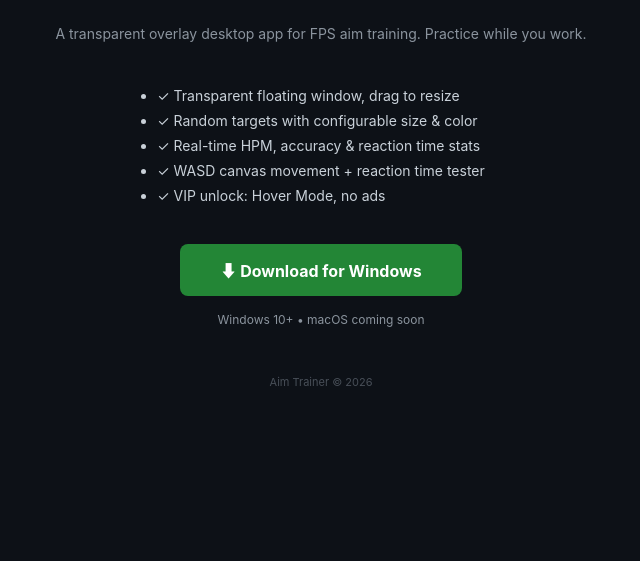
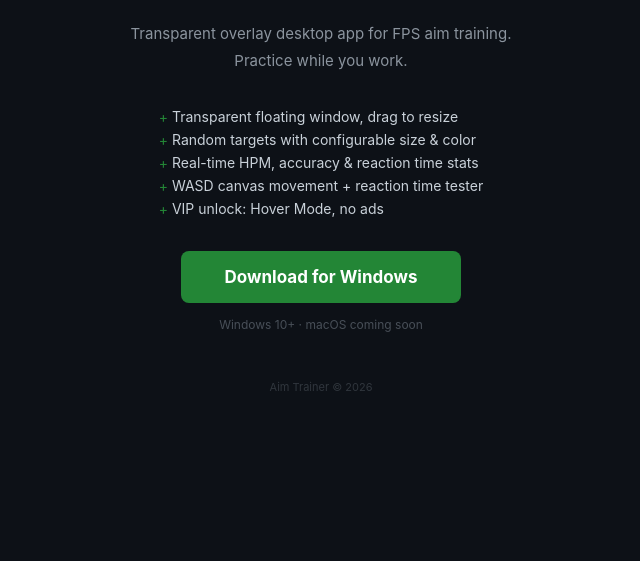
Before and after one commit to jerenai/desktop-aim, a plain HTML site: page index.html in a window 1280 px wide. Shown: the part 239-800 px from the top of the page, without its empty margins (319-959 px from the left). Drawn offline with Linux system fonts and the light colour scheme.

Commit message:
clean landing page

```diff
--- a/index.html
+++ b/index.html
@@ -1,38 +1,53 @@
 <!DOCTYPE html>
-<html lang="zh-CN">
+<html lang="en">
 <head>
 <meta charset="UTF-8">
 <meta name="viewport" content="width=device-width, initial-scale=1.0">
 <title>Aim Trainer - Desktop FPS Aim Practice</title>
 <style>
-  * { margin: 0; padding: 0; box-sizing: border-box; }
-  body { font-family: -apple-system, BlinkMacSystemFont, 'Segoe UI', sans-serif; background: #0d1117; color: #c9d1d9; min-height: 100vh; display: flex; align-items: center; justify-content: center; }
-  .container { text-align: center; padding: 40px 20px; max-width: 600px; }
-  h1 { font-size: 32px; margin-bottom: 8px; color: #fff; }
-  .version { font-size: 14px; color: #58a6ff; margin-bottom: 24px; }
-  .desc { font-size: 14px; color: #8b949e; line-height: 1.8; margin-bottom: 32px; }
-  .features { text-align: left; display: inline-block; margin-bottom: 32px; }
-  .features li { margin: 8px 0; font-size: 14px; }
-  .download-btn { display: inline-block; padding: 14px 40px; background: #238636; color: #fff; text-decoration: none; border-radius: 8px; font-size: 16px; font-weight: bold; transition: background 0.2s; }
-  .download-btn:hover { background: #2ea043; }
-  .platforms { margin-top: 16px; font-size: 12px; color: #8b949e; }
-  .footer { margin-top: 48px; font-size: 11px; color: #484f58; }
+* { margin: 0; padding: 0; box-sizing: border-box; }
+html, body { width: 100%; height: 100%; }
+body {
+  font-family: -apple-system, BlinkMacSystemFont, "Segoe UI", Roboto, sans-serif;
+  background: #0d1117; color: #c9d1d9;
+  display: flex; align-items: center; justify-content: center;
+  min-height: 100vh;
+}
+.container {
+  text-align: center;
+  padding: 40px 24px;
+  max-width: 560px;
+}
+h1 { font-size: 36px; margin-bottom: 6px; color: #fff; font-weight: 700; }
+.version { font-size: 14px; color: #58a6ff; margin-bottom: 24px; }
+.desc { font-size: 15px; color: #8b949e; line-height: 1.8; margin-bottom: 28px; }
+.features { text-align: left; display: inline-block; margin-bottom: 28px; list-style: none; }
+.features li { margin: 6px 0; font-size: 14px; color: #c9d1d9; }
+.features li::before { content: "+ "; color: #238636; }
+.btn {
+  display: inline-block; padding: 16px 44px; background: #238636; color: #fff;
+  text-decoration: none; border-radius: 8px; font-size: 17px; font-weight: 700;
+  transition: background 0.15s; border: none;
+}
+.btn:hover { background: #2ea043; }
+.platforms { margin-top: 14px; font-size: 12px; color: #484f58; }
+.footer { margin-top: 48px; font-size: 11px; color: #30363d; }
 </style>
 </head>
 <body>
 <div class="container">
-  <h1>&#127919; Aim Trainer</h1>
+  <h1>Aim Trainer</h1>
   <p class="version">Version 2.0.0</p>
-  <p class="desc">A transparent overlay desktop app for FPS aim training. Practice while you work.</p>
+  <p class="desc">Transparent overlay desktop app for FPS aim training.<br>Practice while you work.</p>
   <ul class="features">
-    <li>&#10003; Transparent floating window, drag to resize</li>
-    <li>&#10003; Random targets with configurable size & color</li>
-    <li>&#10003; Real-time HPM, accuracy & reaction time stats</li>
-    <li>&#10003; WASD canvas movement + reaction time tester</li>
-    <li>&#10003; VIP unlock: Hover Mode, no ads</li>
+    <li>Transparent floating window, drag to resize</li>
+    <li>Random targets with configurable size & color</li>
+    <li>Real-time HPM, accuracy & reaction time stats</li>
+    <li>WASD canvas movement + reaction time tester</li>
+    <li>VIP unlock: Hover Mode, no ads</li>
   </ul>
-  <a class="download-btn" href="Desktop%20Aim%20Trainer%20Setup%202.0.0.exe">&#x2B07; Download for Windows</a>
-  <p class="platforms">Windows 10+ &bull; macOS coming soon</p>
+  <a class="btn" href="Desktop%20Aim%20Trainer%20Setup%202.0.0.exe">Download for Windows</a>
+  <p class="platforms">Windows 10+ &middot; macOS coming soon</p>
   <p class="footer">Aim Trainer &copy; 2026</p>
 </div>
 </body>
```
